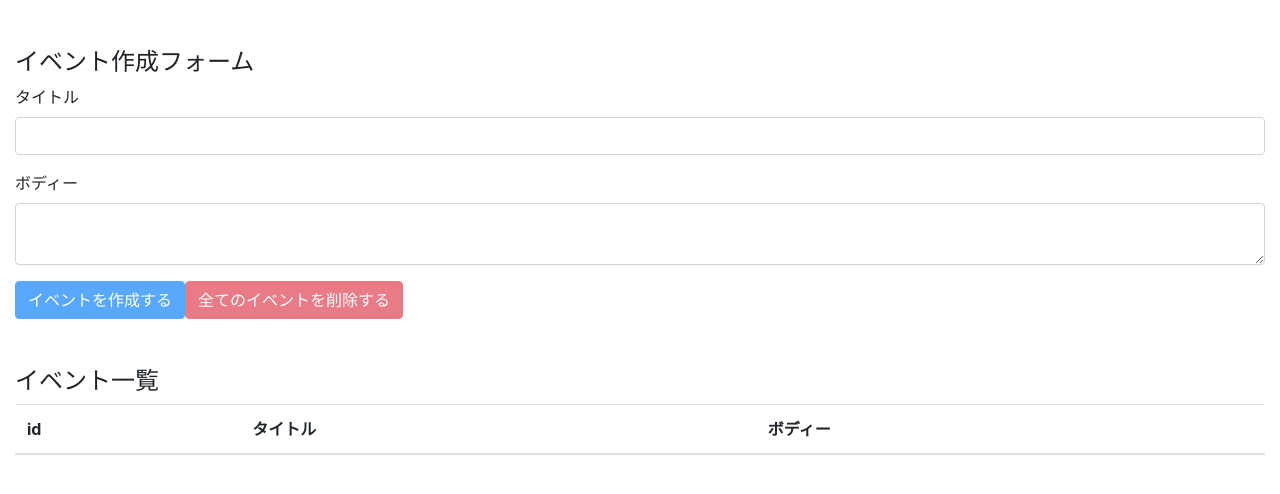
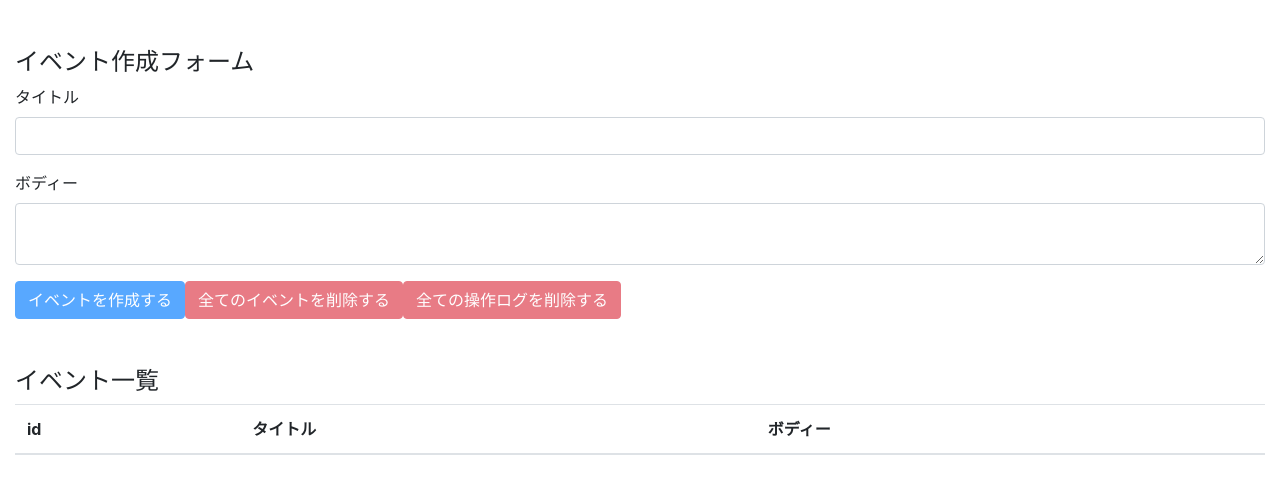
Before and after one commit to kazu-S-1110/React-Hook-practice, a React (Create React App) app in the folder react-hooks-practice/: page / in a window 1280 px wide. Shown: the top 494 px of the page. Built offline with nearby package versions, Linux system fonts and the light colour scheme.

Commit message:
implement delete all operation logs

```diff
--- a/react-hooks-practice/src/components/EventForm.js
+++ b/react-hooks-practice/src/components/EventForm.js
@@ -41,6 +41,17 @@
   //タイトルが空かボディが空の場合、ボタンを無効化
   const unCreatable = title === "" || body === ""
 
+  const deleteALLOperationLogs = e => {
+    e.preventDefault()
+    const result = window.confirm("全ての操作ログを削除しても良いですか？")
+    if (result) {
+      dispatch({
+        type: DELETE_ALL_OPERATION_LOGS
+      })
+    }
+
+  }
+
   return (
     <>
       <h4>イベント作成フォーム</h4>
@@ -58,6 +69,9 @@
 
         <button className="btn btn-primary" disabled={unCreatable} onClick={addEvent}>イベントを作成する</button>
         <button className="btn btn-danger" disabled={state.events.length === 0} onClick={deleteAllEvents}>全てのイベントを削除する</button>
+        <button className="btn btn-danger" disabled={state.operationLogs.length === 0} onClick={deleteALLOperationLogs}>全ての操作ログを削除する</button>
+
+
       </form>
     </>
   )
```
